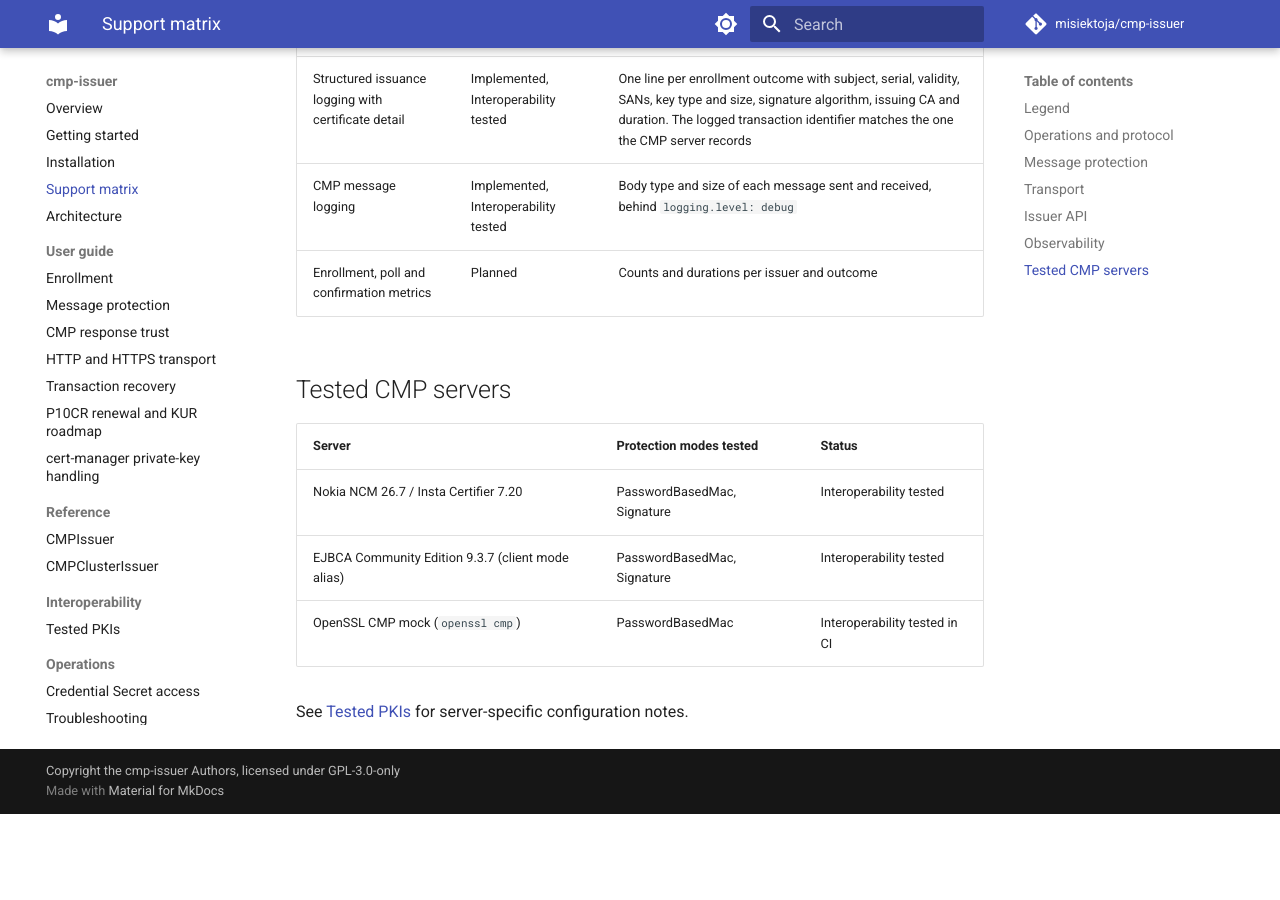
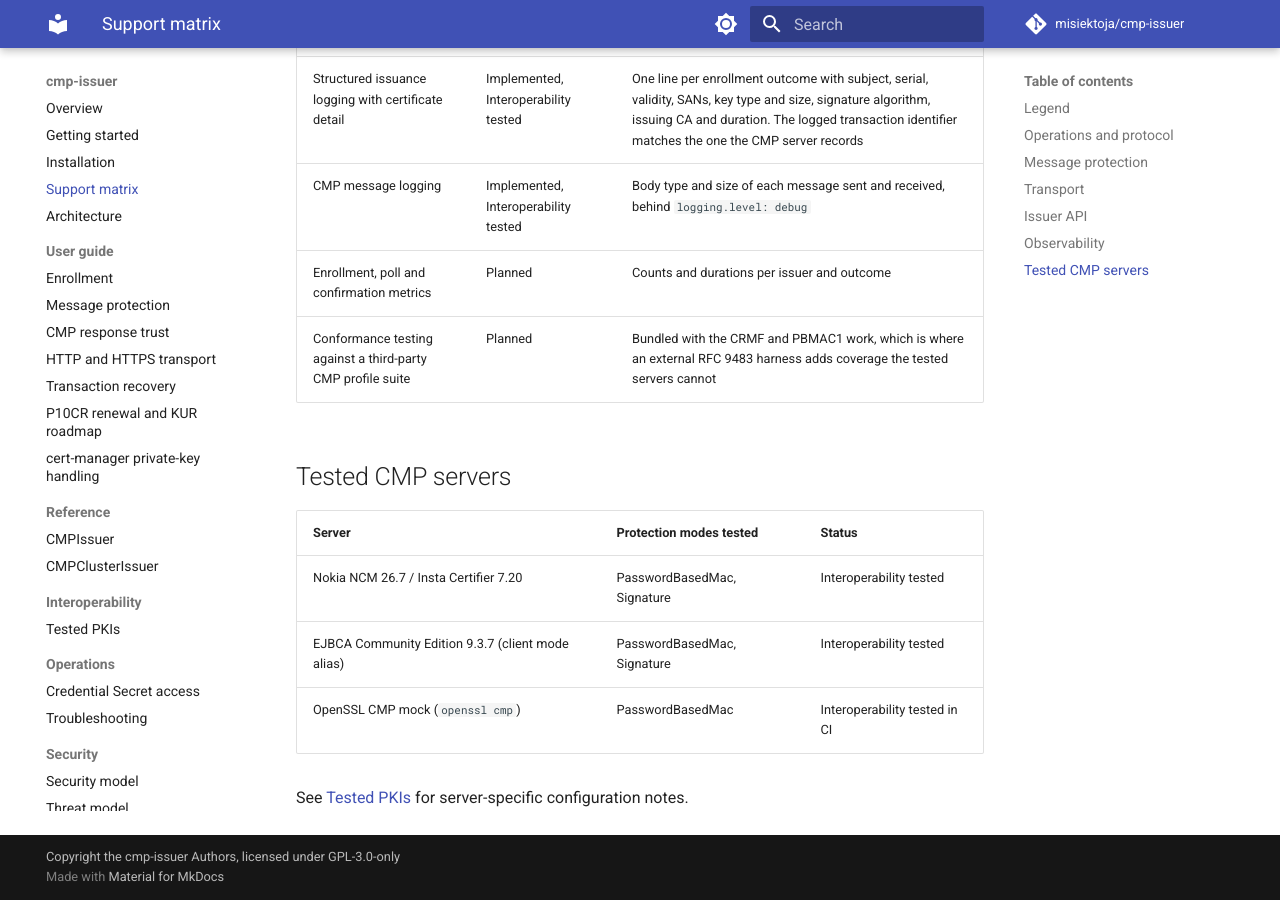
Before and after one commit to misiektoja/cmp-issuer, an MkDocs documentation site: the page built from docs/support-matrix.md, in a window 1280 px wide and 900 px high, scrolled down 3205 px. Built offline with MkDocs 1.6.1 and Material for MkDocs 9.7.7, drawn with Linux system fonts in a browser that asks for light colours; comment, search, counter and statistics services are not loaded; before the commit the page ends 4019 px from its top, so only the background shows below that.

Commit message:
docs: record third-party CMP profile conformance testing as planned

```diff
--- a/docs/support-matrix.md
+++ b/docs/support-matrix.md
@@ -69,6 +69,7 @@
 | Structured issuance logging with certificate detail | Implemented, Interoperability tested | One line per enrollment outcome with subject, serial, validity, SANs, key type and size, signature algorithm, issuing CA and duration. The logged transaction identifier matches the one the CMP server records |
 | CMP message logging | Implemented, Interoperability tested | Body type and size of each message sent and received, behind `logging.level: debug` |
 | Enrollment, poll and confirmation metrics | Planned | Counts and durations per issuer and outcome |
+| Conformance testing against a third-party CMP profile suite | Planned | Bundled with the CRMF and PBMAC1 work, which is where an external RFC 9483 harness adds coverage the tested servers cannot |
 
 ## Tested CMP servers
 
```
